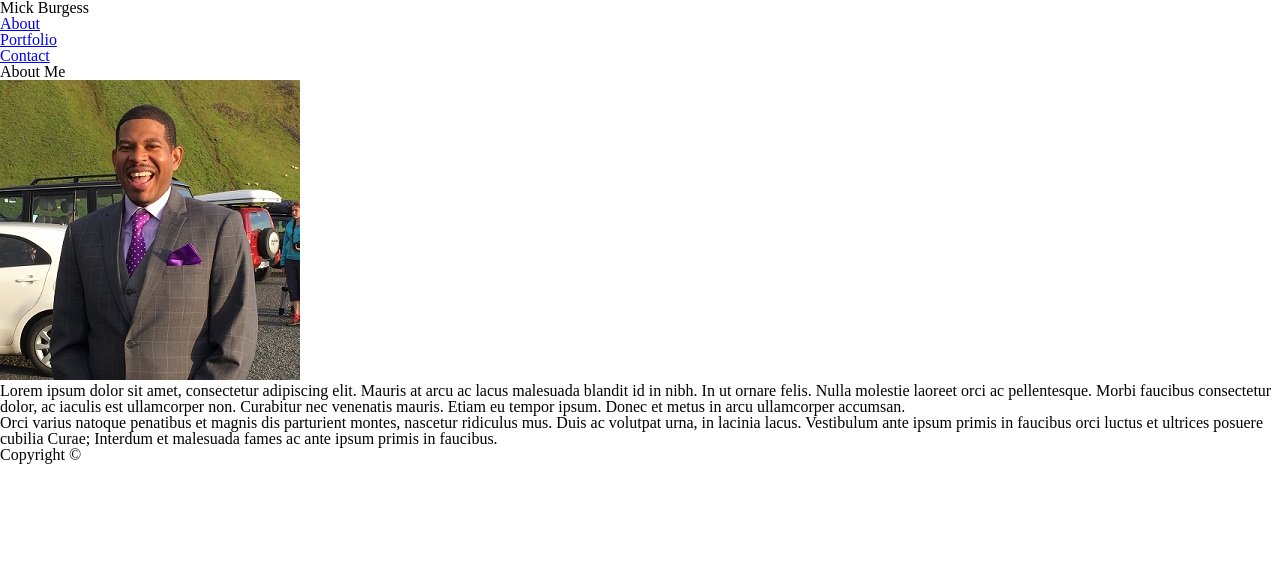
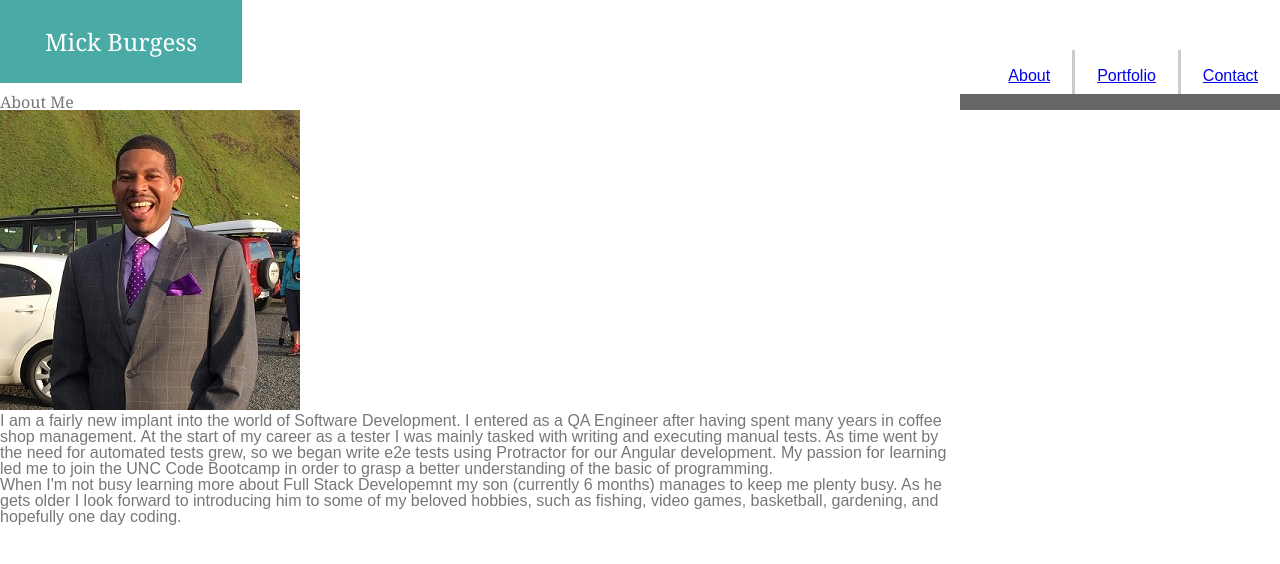
Before and after one commit to mickburgess/Basic-Portfolio, a plain HTML site: page index.html in a window 1280 px wide. Drawn offline with Linux system fonts and the light colour scheme.

Commit message:
nav moved into position

```diff
--- a/assets/css/style.css
+++ b/assets/css/style.css
@@ -0,0 +1,85 @@
+
+body {
+  color: #777777;
+  border-color: #dddddd;
+  font-family: 'Arial', 'Helvetica Neue', Helvetica, sans-serif;
+}
+
+h1, h3, button {
+  background-color: #4aaaa5;
+}
+
+h1, h2 {
+  font-family: 'Georgia', Times, 'Times New Roman', serif;
+}
+
+h1 {
+  padding: 25px;
+  color: #ffffff;
+  font-weight: 900;
+  font: 150% Georgia, Times, 'Times New Roman', serif;
+  width: 15%;
+  text-align: center;
+  float: left;
+  position: absolute;
+  top: 0;
+  overflow: auto;
+}
+
+li {
+  float: right;
+  border-right: solid #cccccc;
+}
+
+li a {
+  display: block;
+  padding: 8px 12px 0px;
+  text-align: center;
+  margin: 10px;
+}
+
+li:first-child {
+  border-right: none;
+}
+
+ul {
+  clear: both;
+  list-style-type: none;
+  margin: 0;
+  padding: 0;
+  overflow: hidden;
+}
+
+header {
+  background-color: #ffffff;
+  border-color: #cccccc;
+  padding-top: 50px;
+  position: relative;
+  border-bottom: 5px;
+  width: 100%;
+}
+
+.wrapper {
+  background-image: url("../images/concrete_seamless.png");
+  width: 100%;
+}
+
+.main-content {
+  background-color: #ffffff;
+  width: 960px;
+  position: absolute;
+  right: 10;
+}
+
+.footer {
+  background-color: #666666;
+  width: 100%;
+}
+
+/*#about, #portfolio {
+  border-right: 1px solid #777777;
+}
+
+#about, #portfolio, #contact {
+  margin: 5px;
+}*/
--- a/index.html
+++ b/index.html
@@ -6,39 +6,39 @@
   <link rel="stylesheet" type="text/css" href="assets/css/style.css" />
 </head>
 <body>
-  <div>
   <header>
     <h1>Mick Burgess</h1>
     <nav>
         <ul>
           <li>
-              <a href="index.html">About</a>
+            <a href="contact.html">Contact</a>
           </li>
           <li>
             <a href="portfolio.html">Portfolio</a>
           </li>
           <li>
-              <a href="contact.html">Contact</a>
+            <a href="index.html">About</a>
           </li>
         </ul>
       </nav>
   </header>
-  </div>
-  <div>
+  <div class="wrapper">
+    <div class="main-content">
       <h2>About Me</h2>
       <img src="assets/images/profile.png" alt="Mick's profile picture">
       <p>
-        Lorem ipsum dolor sit amet, consectetur adipiscing elit.
-        Mauris at arcu ac lacus malesuada blandit id in nibh. In ut ornare felis.
-        Nulla molestie laoreet orci ac pellentesque. Morbi faucibus consectetur dolor, ac iaculis est ullamcorper non. Curabitur nec venenatis mauris.
-        Etiam eu tempor ipsum. Donec et metus in arcu ullamcorper accumsan.
+          I am a fairly new implant into the world of Software Development. I entered as a QA Engineer after having spent many years in coffee shop management.
+          At the start of my career as a tester I was mainly tasked with writing and executing manual tests. As time went by the need for automated tests grew, so
+          we began write e2e tests using Protractor for our Angular development. My passion for learning led me to join the UNC Code Bootcamp in order to grasp a
+          better understanding of the basic of programming.
       </P>
       <p>
-        Orci varius natoque penatibus et magnis dis parturient montes, nascetur ridiculus mus. Duis ac volutpat urna, in lacinia lacus.
-        Vestibulum ante ipsum primis in faucibus orci luctus et ultrices posuere cubilia Curae; Interdum et malesuada fames ac ante ipsum primis in faucibus.
+          When I'm not busy learning more about Full Stack Developemnt my son (currently 6 months) manages to keep me plenty busy. As he gets older I look forward
+          to introducing him to some of my beloved hobbies, such as fishing, video games, basketball, gardening, and hopefully one day coding.
       </p>
     </div>
-  <div>
+  </div>
+  <div class="footer">
     <footer>
       Copyright &copy;
     </footer>
```
Also changed, not shown: contact.html (+1 -1 lines), portfolio.html (+7 -3 lines), assets/images/concrete_seamless.png (added). Lines whose indentation alone changed are shown as unchanged.
